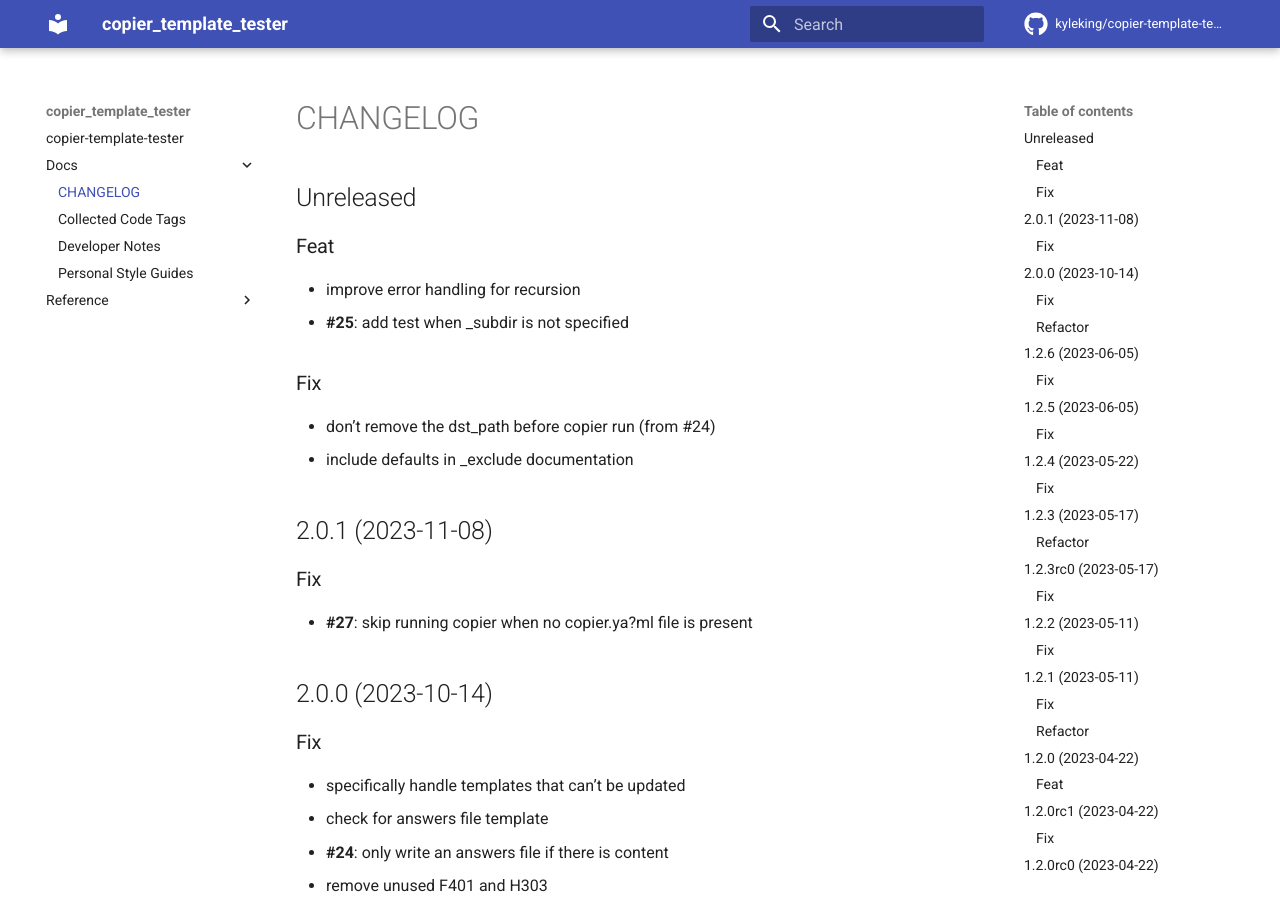
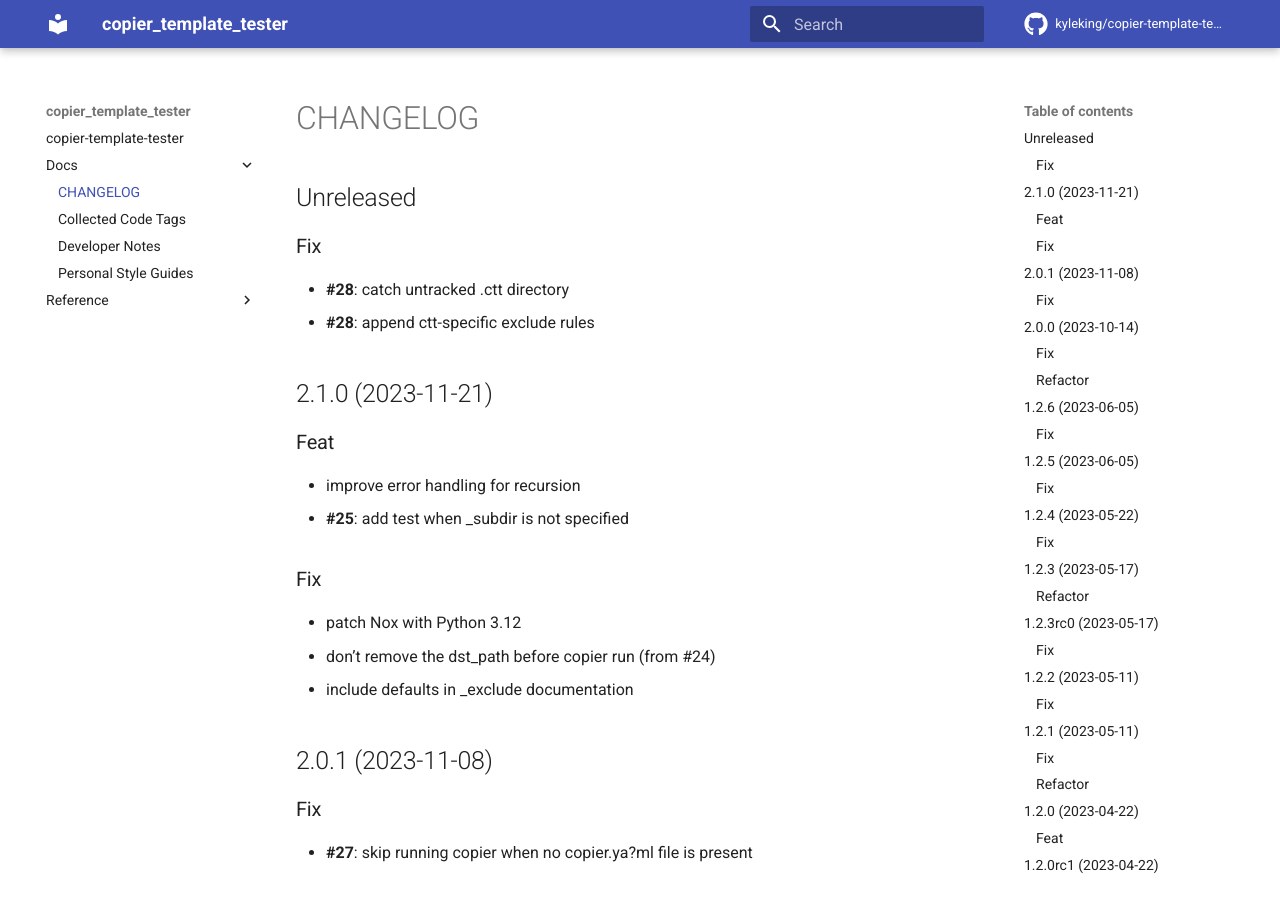
Before and after one commit to KyleKing/copier-template-tester, an MkDocs documentation site: the page built from docs/docs/CHANGELOG.md, in a window 1280 px wide and 900 px high. Built offline with MkDocs 1.6.1 and Material for MkDocs 9.7.7, drawn with Linux system fonts in a browser that asks for light colours; comment, search, counter and statistics services are not loaded.

Commit message:
bump: version 2.1.0 → 2.1.1

```diff
--- a/copier_template_tester/__init__.py
+++ b/copier_template_tester/__init__.py
@@ -10,7 +10,7 @@ from beartype.claw import beartype_this_package
 from beartype.roar import BeartypeDecorHintPep585DeprecationWarning
 from typing_extensions import Self
 
-__version__ = '2.1.0'
+__version__ = '2.1.1'
 __pkg_name__ = 'copier_template_tester'
 
 
--- a/docs/docs/CHANGELOG.md
+++ b/docs/docs/CHANGELOG.md
@@ -1,4 +1,11 @@
 ## Unreleased
+
+### Fix
+
+- **#28**: catch untracked .ctt directory
+- **#28**: append ctt-specific exclude rules
+
+## 2.1.0 (2023-11-21)
 
 ### Feat
 
@@ -7,6 +14,7 @@
 
 ### Fix
 
+- patch Nox with Python 3.12
 - don't remove the dst_path before copier run (from #24)
 - include defaults in _exclude documentation
 
--- a/pyproject.toml
+++ b/pyproject.toml
@@ -3,7 +3,7 @@ build-backend = "poetry.core.masonry.api"
 requires = ["poetry-core"]
 
 [tool.commitizen]
-version = "2.1.0"
+version = "2.1.1"
 version_files = ["copier_template_tester/__init__.py:^__version", "pyproject.toml:^version"]
 
 [tool.poetry]
@@ -24,7 +24,7 @@ maintainers = []
 name = "copier_template_tester"
 readme = "docs/README.md"
 repository = "https://github.com/kyleking/copier-template-tester"
-version = "2.1.0"
+version = "2.1.1"
 
 [tool.poetry.dependencies]
 python = "^3.10.5"
```
Also changed, not shown: docs/docs/DEVELOPER_GUIDE.md (+4 -4 lines).
